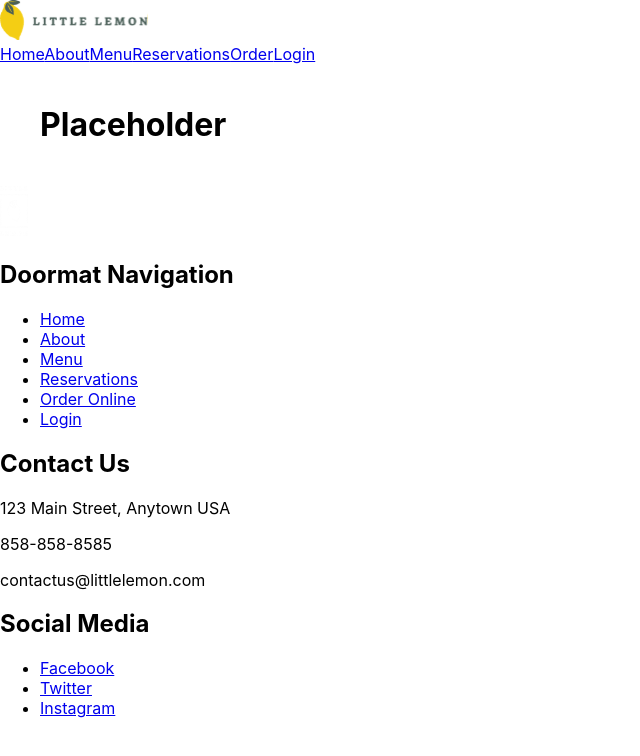
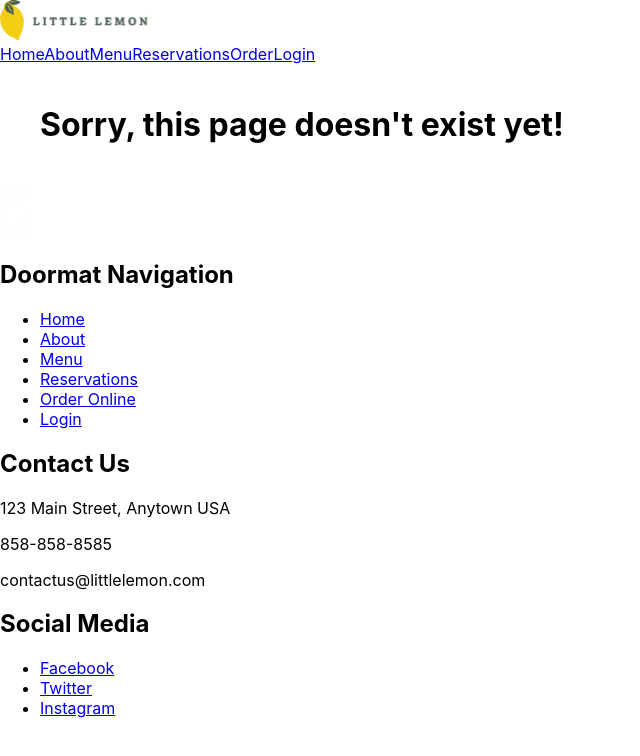
Before and after one commit to schouppeyoran/coursera-capstone, a React (Create React App) app: page /menu in a window 1280 px wide. Shown: the top 756 px of the page, without its empty margins (0-640 px from the left). Built offline with nearby package versions, Linux system fonts and the light colour scheme.

Commit message:
refactor PlaceHolder

```diff
--- /dev/null
+++ b/src/pages/PlaceHolder.css
@@ -0,0 +1,9 @@
+.container {
+    margin-top: 20px;
+}
+.row {
+    margin-top: 20px;
+}
+.col-md-12 {
+    margin-top: 20px;
+}
--- a/src/pages/PlaceHolder.js
+++ b/src/pages/PlaceHolder.js
@@ -1,5 +1,16 @@
-// PlaceHolder.js
+// This page will show a message that the acual page for the section selected doesn't exist yet
+import React from 'react';
+import './PlaceHolder.css';
+
 const PlaceHolder = () => {
-    return (<h1>Placeholder</h1>);
+    return (
+        <div className="container">
+            <div className="row">
+                <div className="col-md-12">
+                    <h1>Sorry, this page doesn't exist yet!</h1>
+                </div>
+            </div>
+        </div>
+    );
 };
 export default PlaceHolder;
```
